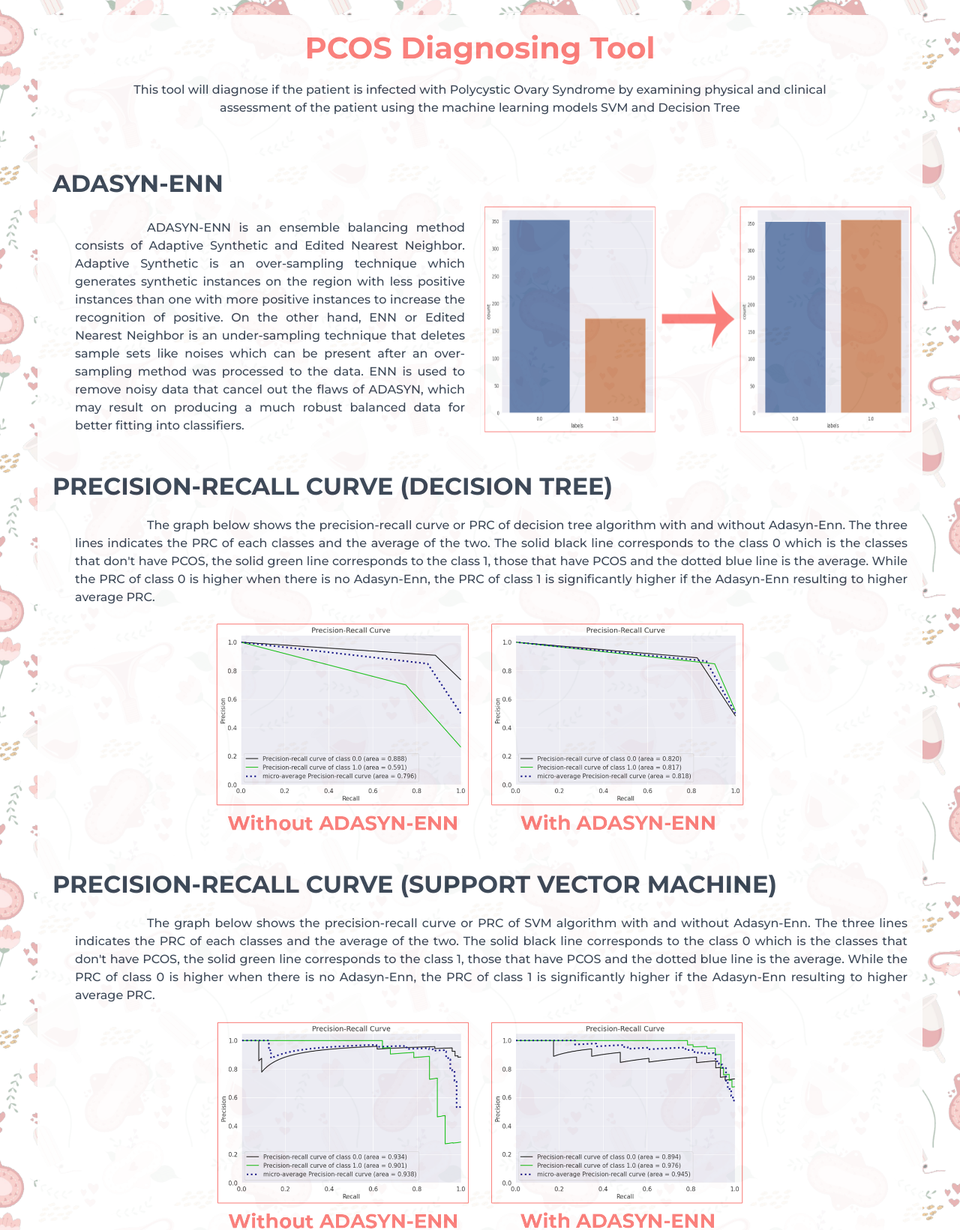
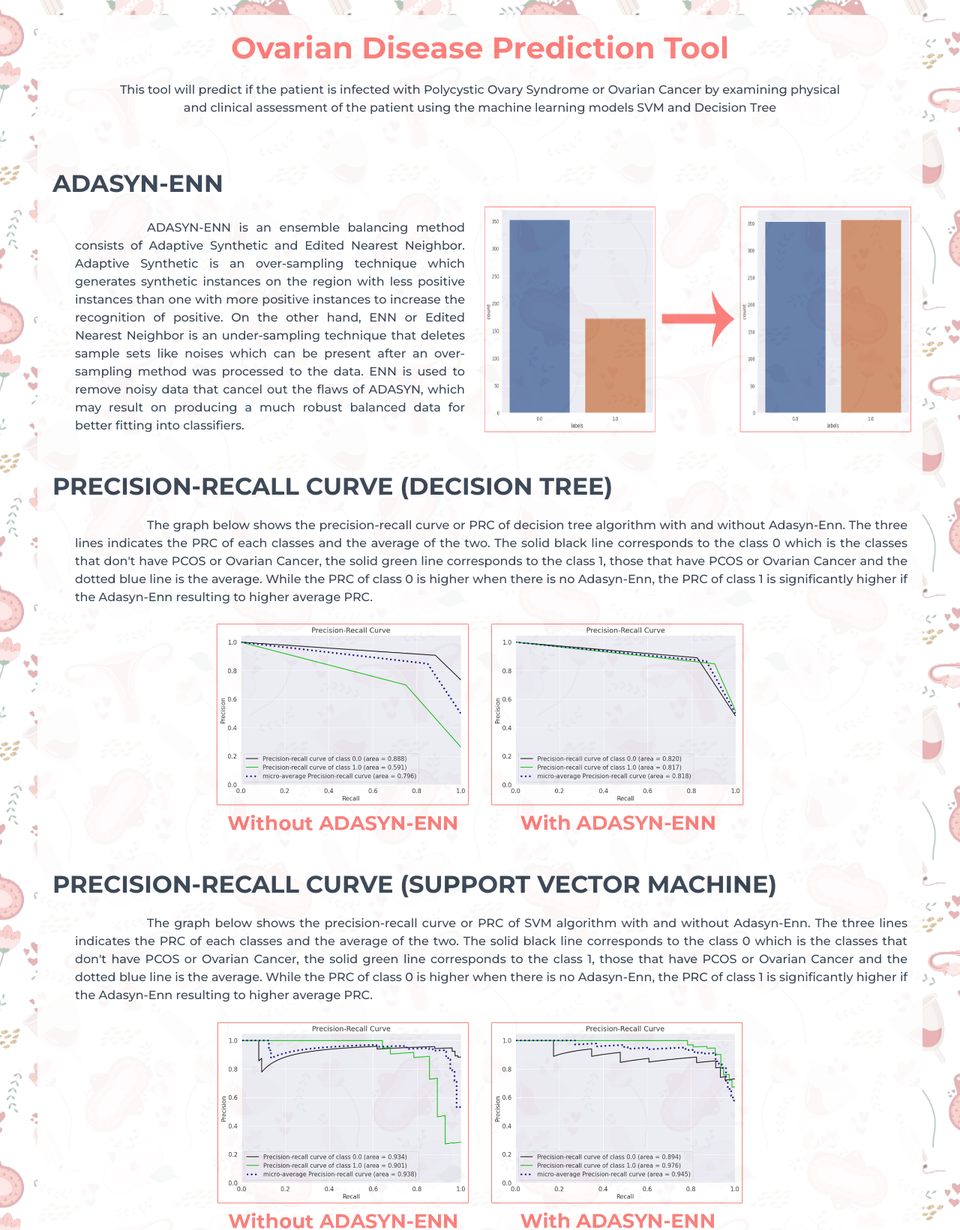
Before and after one commit to Raining-Mens/PCOS-Diagnosing-SVM-DT, a Flask app: page /about in a window 1280 px wide. Shown: the part 70-1711 px from the top of the page at 75% size. Run offline with Flask 2, Linux system fonts and the light colour scheme; some libraries are stand-ins or nearby versions.

Commit message:
rephrasing

```diff
--- a/templates/about.html
+++ b/templates/about.html
@@ -9,8 +9,8 @@
     <div class="container-about">
         <div class="backg-about">
             <div class="title">
-                <h1>PCOS Diagnosing Tool</h1>
-                <p class="pcos">This tool will diagnose if the patient is infected with Polycystic Ovary Syndrome by examining
+                <h1>Ovarian Disease Prediction Tool</h1>
+                <p class="pcos">This tool will predict if the patient is infected with Polycystic Ovary Syndrome or Ovarian Cancer by examining
                     physical and clinical assessment of the patient using the machine learning models SVM and
                     Decision Tree
                 </p>
@@ -29,7 +29,7 @@
                 <h2>PRECISION-RECALL CURVE (DECISION TREE)</h2>
                 <p class="adasyn">The graph below shows the precision-recall curve or PRC of decision tree algorithm with and without Adasyn-Enn.
                     The three lines indicates the PRC of each classes and the average of the two. The solid black line corresponds to the class 0 which
-                     is the classes that don't have PCOS, the solid green line corresponds to the class 1, those that have PCOS and the dotted blue line
+                     is the classes that don't have PCOS or Ovarian Cancer, the solid green line corresponds to the class 1, those that have PCOS or Ovarian Cancer and the dotted blue line
                      is the average. While the PRC of class 0 is higher when there is no Adasyn-Enn, the PRC of class 1 is significantly higher if the
                      Adasyn-Enn resulting to higher average PRC.
                 </p>
@@ -37,7 +37,7 @@
                 <h2>PRECISION-RECALL CURVE (SUPPORT VECTOR MACHINE)</h2>
                 <p class="adasyn">The graph below shows the precision-recall curve or PRC of SVM algorithm with and without Adasyn-Enn.
                     The three lines indicates the PRC of each classes and the average of the two. The solid black line corresponds to the class 0 which
-                     is the classes that don't have PCOS, the solid green line corresponds to the class 1, those that have PCOS and the dotted blue line
+                     is the classes that don't have PCOS or Ovarian Cancer, the solid green line corresponds to the class 1, those that have PCOS or Ovarian Cancer and the dotted blue line
                      is the average. While the PRC of class 0 is higher when there is no Adasyn-Enn, the PRC of class 1 is significantly higher if the
                      Adasyn-Enn resulting to higher average PRC.
                 </p>
--- a/templates/base.html
+++ b/templates/base.html
@@ -40,7 +40,7 @@
             <span class="close">&times;</span>
             <h1>HOW TO GUIDE</h1>
             <p>1. Download or follow the Input Data Excel Template. <a href="/static/assets/uploads/PCOS_Template_Empty.xlsx" download>Download</a>
-            <br>2. Select which model to use. It's either Support Vector Machine  (SVM) or Decision Tree (DT).
+            <br>2. Choose which disease to predict: PCOS or Ovarian Cancer. Select which model to use. It's either Support Vector Machine  (SVM) or Decision Tree (DT).
             <br>3. Upload the excel file to upload box.
             <br>4. Click start to begin evaluation.</p>
 
--- a/templates/dt.html
+++ b/templates/dt.html
@@ -29,7 +29,7 @@
                 </div>
                 <div class="container-cont col m-2">
                     <div class="cont-cont">
-                        <p>PCOS<br>DIAGNOSING<br>TOOL</p>
+                        <p>PCOS<br>PREDICTION<br>TOOL</p>
                         <button class="startBtn" type="submit" href="{{ url_for('result')}}">Start</button>
                     </div>
                 </div>
--- a/templates/index.html
+++ b/templates/index.html
@@ -15,9 +15,9 @@
         <div class="container-fluid">
             <div class="col">
                 <h1>Ovarian Disease</h1>
-                <h2>DIAGNOSING TOOL</h2>
+                <h2>PREDICTION TOOL</h2>
                 <div class="paragraph">
-                    <p>This tool will diagnose if the patient is positive in Polycystic Ovary Syndrome or Ovarian Cancer by examining
+                    <p>This tool will predict if the patient is positive in Polycystic Ovary Syndrome or Ovarian Cancer by examining
                         physical and clinical assessment of the patient using the machine learning models SVM and
                         Decision Tree
                     </p>
--- a/templates/ovarian-index.html
+++ b/templates/ovarian-index.html
@@ -14,9 +14,9 @@
         <div class="container-fluid">
             <div class="col">
                 <h1>Ovarian Cancer</h1>
-                <h2>DIAGNOSING TOOL</h2>
+                <h2>PREDICTION TOOL</h2>
                 <div class="paragraph">
-                    <p>This tool will diagnose if the patient is positive in Ovarian Cancer by examining
+                    <p>This tool will predict if the patient is positive in Ovarian Cancer by examining
                         physical and clinical assessment of the patient using the machine learning models SVM and
                         Decision Tree
                     </p>
--- a/templates/ovarian-result.html
+++ b/templates/ovarian-result.html
@@ -34,7 +34,7 @@
 
 
         <div class="diagnosis">
-            <h3>Diagnosis:</h3>
+            <h3>Prediction:</h3>
             <h1 style="font-size:50px">
                 <strong>{{RESULTS}}</strong>
             </h1>
--- a/templates/ovariandt.html
+++ b/templates/ovariandt.html
@@ -29,7 +29,7 @@
                 </div>
                 <div class="container-cont col m-2">
                     <div class="cont-cont">
-                        <p>OVARIAN CANCER<br>DIAGNOSING<br>TOOL</p>
+                        <p>OVARIAN CANCER<br>PREDICTION<br>TOOL</p>
                         <button class="startBtn" type="submit" href="{{ url_for('result')}}">Start</button>
                     </div>
                 </div>
--- a/templates/ovariansvm.html
+++ b/templates/ovariansvm.html
@@ -29,7 +29,7 @@
                 </div>
                 <div class="container-cont col m-2">
                     <div class="cont-cont">
-                        <p>OVARIAN CANCER<br>DIAGNOSING<br>TOOL</p>
+                        <p>OVARIAN CANCER<br>PREDICTION<br>TOOL</p>
                         <button class="startBtn" type="submit" href="{{ url_for('ovarianresult')}}">Start</button>
                     </div>
                 </div>
--- a/templates/pcos-index.html
+++ b/templates/pcos-index.html
@@ -15,9 +15,9 @@
         <div class="container-fluid">
             <div class="col">
                 <h1>PCOS</h1>
-                <h2>DIAGNOSING TOOL</h2>
+                <h2>PREDICTION TOOL</h2>
                 <div class="paragraph">
-                    <p>This tool will diagnose if the patient is positive Polycystic Ovary Syndrome by examining
+                    <p>This tool will predict if the patient is positive Polycystic Ovary Syndrome by examining
                         physical and clinical assessment of the patient using the machine learning models SVM and
                         Decision Tree
                     </p>
--- a/templates/results.html
+++ b/templates/results.html
@@ -34,7 +34,7 @@
 
 
         <div class="diagnosis">
-            <h3>Diagnosis:</h3>
+            <h3>Prediction:</h3>
             <h1 style="font-size:50px">
                 <strong>{{RESULTS}}</strong>
             </h1>
--- a/templates/tool.html
+++ b/templates/tool.html
@@ -29,7 +29,7 @@
                 </div>
                 <div class="container-cont col m-2">
                     <div class="cont-cont">
-                        <p>PCOS<br>DIAGNOSING<br>TOOL</p>
+                        <p>PCOS<br>PREDICTION<br>TOOL</p>
                         <button class="startBtn" type="submit" href="{{ url_for('result')}}">Start</button>
                     </div>
                 </div>
```
